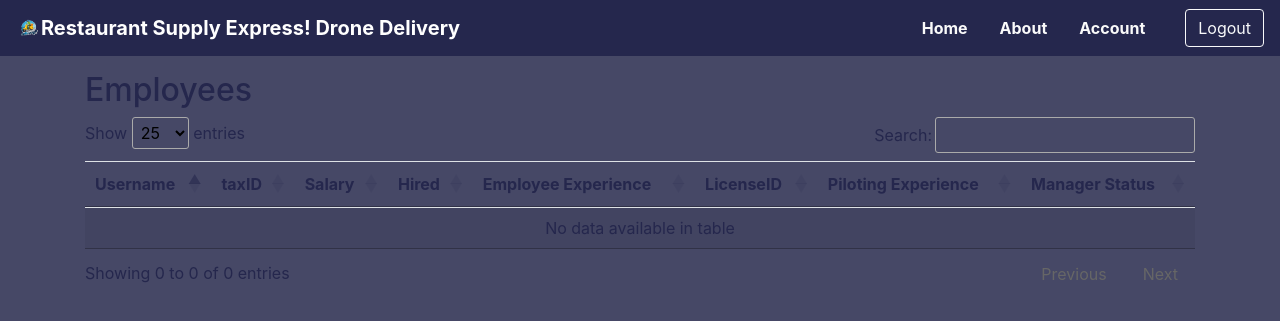
After one commit to rrrJiia/CS4400_phase4, a Flask app: template Phase 4/templates/admin/view_employees.html in a window 1280 px wide. The commit adds this page. Shown: the top 321 px of the page. Run offline with Flask 2, Linux system fonts and the light colour scheme; the template is opened without the code that fills it, so the values that code supplies are empty; some libraries are stand-ins or nearby versions.

Commit message:
Update View Employee

```diff
--- a/Phase 4/db.py
+++ b/Phase 4/db.py
@@ -4,7 +4,7 @@ from flask_sqlalchemy import SQLAlchemy
 from sqlalchemy import create_engine, MetaData, text
 from sqlalchemy_utils import database_exists, create_database
 
-conn = "mysql+pymysql://root:12344321@localhost:3306/travel_reservation_service"
+conn = "mysql+pymysql://root:LXlcd05070609@localhost:3306/travel_reservation_service"
 engine = create_engine(conn, echo=True, pool_recycle=1800)
 
 metadata_obj = MetaData()
--- /dev/null
+++ b/Phase 4/templates/admin/view_employees.html
@@ -0,0 +1,42 @@
+{% extends "layout.html" %}
+{% block content %}
+    <h1 class="h2">Employees</h1>
+    <div class="table-responsive">
+        <table class="table table-striped table-sm" id="myTable">
+            <thead>
+                <tr>
+                    <th>Username</th>
+                    <th>taxID</th>
+                    <th>Salary</th>
+                    <th>Hired</th>
+                    <th>Employee Experience</th>
+                    <th>LicenseID</th>
+                    <th>Piloting Experience</th>
+                    <th>Manager Status</th>
+                </tr>
+            </thead>
+
+            <tbody>
+                {% for row in table_data %}
+                <tr>
+                    <td> {{ row.username }} </td>
+                    <td> {{ row.taxID }} </td>
+                    <td> {{ row.salary }} </td>
+                    <td> {{ row.hired }} </td>
+                    <td> {{ row.employee_experience }} </td>
+                    <td> {{ row.licenseID }} </td>
+                    <td> {{ row.piloting_experience }} </td>
+                    <td> {{ row.manager_status }} </td>
+                </tr>
+                {% endfor %}
+            </tbody>
+        </table>
+    </div>
+{% endblock content %}
+{% block scripts %}
+<script>
+    $(document).ready( function () {
+    $('#myTable').DataTable({"pageLength": 25});
+} );
+</script>
+{% endblock scripts %}
--- a/Phase 4/templates/layout.html
+++ b/Phase 4/templates/layout.html
@@ -10,7 +10,7 @@
     <link rel="stylesheet" type="text/css" href="static/main.css">
     <link rel="stylesheet" type="text/css" href="https://cdn.datatables.net/1.11.3/css/jquery.dataTables.css">
 
-    <title>Travel Reservation Service</title>
+    <title>Restaurant Supply Express! Drone Delivery</title>
     <link rel="icon" type="image/x-icon" href="static/images/logo.png" />
 
     <script src="https://ajax.googleapis.com/ajax/libs/jquery/3.1.0/jquery.min.js"></script>
@@ -23,7 +23,7 @@
     <!-- Header -->
     <nav class="navbar navbar-expand-md navbar-dark bg-primary-color fixed-top">
         <img src="static/images/logo.png" style = "width:2%">
-        <a href="/home" class="navbar-brand font-weight-bold">Travel Reservation Service</a>
+        <a href="/home" class="navbar-brand font-weight-bold">Restaurant Supply Express! Drone Delivery</a>
 
         <div class="collapse navbar-collapse"></div>
         <ul class = "nav px-4">
@@ -101,27 +101,27 @@
 
                     {% if adminAccess %}
                     <h6 class="sidebar-heading d-flex justify-content-between align-items-center px-3 mt-4 mb-1 font-weight-bold text-selected-2">
-                        <span>Administration</span>
+                        <span>View</span>
                     </h6>
 
                     <ul class="nav flex-column">
                         <li class="nav-item">
-                            <a class="nav-link text-main {{ 'font-weight-bold bg-primary-color' if pageSelect=='view_airports' }}" href="/view_airports">View Airports</a>
+                            <a class="nav-link text-main {{ 'font-weight-bold bg-primary-color' if pageSelect=='view_airports' }}" href="/view_airports">View Employees</a>
                         </li>
                         <li class="nav-item">
-                            <a class="nav-link text-main {{ 'font-weight-bold bg-primary-color' if pageSelect=='view_airlines' }}" href="/view_airlines">View Airlines</a>
+                            <a class="nav-link text-main {{ 'font-weight-bold bg-primary-color' if pageSelect=='view_airlines' }}" href="/view_airlines">View Pilots</a>
                         </li>
                         <li class="nav-item">
-                            <a class="nav-link text-main {{ 'font-weight-bold bg-primary-color' if pageSelect=='view_flights' }}" href="/view_flights">View Flights</a>
+                            <a class="nav-link text-main {{ 'font-weight-bold bg-primary-color' if pageSelect=='view_flights' }}" href="/view_flights">View Owners</a>
                         </li>
                         <li class="nav-item">
-                            <a class="nav-link text-main {{ 'font-weight-bold bg-primary-color' if pageSelect=='view_customers' }}" href="/view_customers">View Customers</a>
+                            <a class="nav-link text-main {{ 'font-weight-bold bg-primary-color' if pageSelect=='view_customers' }}" href="/view_customers">View Services</a>
                         </li>
                         <li class="nav-item">
-                            <a class="nav-link text-main {{ 'font-weight-bold bg-primary-color' if pageSelect=='view_owners' }}" href="/view_owners">View Owners</a>
+                            <a class="nav-link text-main {{ 'font-weight-bold bg-primary-color' if pageSelect=='view_owners' }}" href="/view_owners">View Locations</a>
                         </li>
                         <li class="nav-item">
-                            <a class="nav-link text-main {{ 'font-weight-bold bg-primary-color' if pageSelect=='view_properties' }}" href="/view_properties">View Properties</a>
+                            <a class="nav-link text-main {{ 'font-weight-bold bg-primary-color' if pageSelect=='view_properties' }}" href="/view_properties">View Ingredients</a>
                         </li>
                     </ul>
                     {% endif %}
```
Also changed, not shown: Phase 4/templates/admin/view_airlines.html (deleted, +0 -34 lines), Phase 4/logo.png (added), Phase 4/static/images/logo.png.
